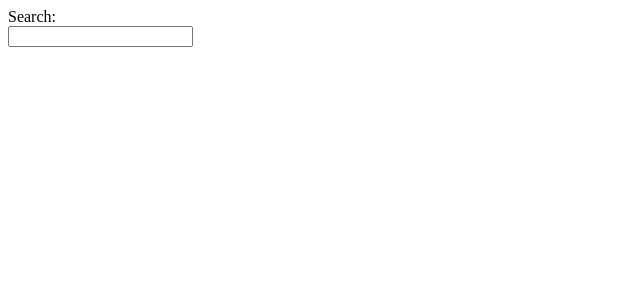
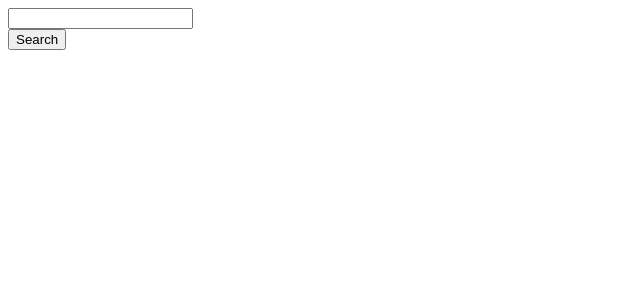
Before and after one commit to pyiso80/my-app, a React (Vite) app in the folder frontend/: page /contacts in a window 1280 px wide. Shown: the top 300 px of the page, without its empty margins (0-640 px from the left). Built offline with nearby package versions, Linux system fonts and the light colour scheme.

Commit message:
FT for search pass, but controller return fake data

```diff
--- a/frontend/src/ContactSearch.jsx
+++ b/frontend/src/ContactSearch.jsx
@@ -1,7 +1,7 @@
 import React, {useRef} from 'react';
 
 
-function ContactSearch() {
+function ContactSearch({ setContacts }) {
     const searchInputRef = useRef(null)
     const handleSubmit = async (e) => {
         e.preventDefault();
@@ -9,10 +9,11 @@ function ContactSearch() {
 
         try {
             const response = await fetch(
-                `/api/contacts?keyword=${encodeURIComponent(keyword)}`
+                `/api/contacts?keyword=${encodeURIComponent(keyword)}`,
             );
 
             const data = await response.json();
+            setContacts(data);
         } catch (err) {
             console.error("Error fetching contacts:", err);
         }
@@ -20,8 +21,10 @@ function ContactSearch() {
     return (
         <form onSubmit={handleSubmit}>
             <div>
-                <label>Search:</label><br />
                 <input type="text" name="keyword" ref={searchInputRef} />
+            </div>
+            <div>
+                <button type="submit">Search</button>
             </div>
         </form>
     );
--- /dev/null
+++ b/frontend/src/ContactSearchMain.jsx
@@ -0,0 +1,15 @@
+import React, { useState } from 'react';
+import ContactTable from './ContactTable';
+import ContactSearch from "./ContactSearch.jsx";
+
+function ContactSearchMain() {
+    const [contacts, setContacts] = useState([]);
+    return (
+        <>
+            <ContactSearch setContacts={setContacts} />
+            <ContactTable contacts={contacts} />
+        </>
+    );
+}
+
+export default ContactSearchMain;
--- a/frontend/src/main.jsx
+++ b/frontend/src/main.jsx
@@ -1,15 +1,14 @@
-import { StrictMode } from 'react'
-import { createRoot } from 'react-dom/client'
+import {createRoot} from 'react-dom/client'
 import {BrowserRouter, Route, Routes} from "react-router";
 import App from './App.jsx'
-import ContactSearch from './ContactSearch.jsx'
+import ContactSearchMain from "./ContactSearchMain.jsx";
 
 
 createRoot(document.getElementById('root')).render(
     <BrowserRouter>
         <Routes>
             <Route path="/" element={<App />} />
-            <Route path="/contacts" element={<ContactSearch />} />
+            <Route path="/contacts" element={<ContactSearchMain/>} />
         </Routes>
     </BrowserRouter>,
 )
```
Also changed, not shown: 1 other file (tests, documents, lock files or other folders).
